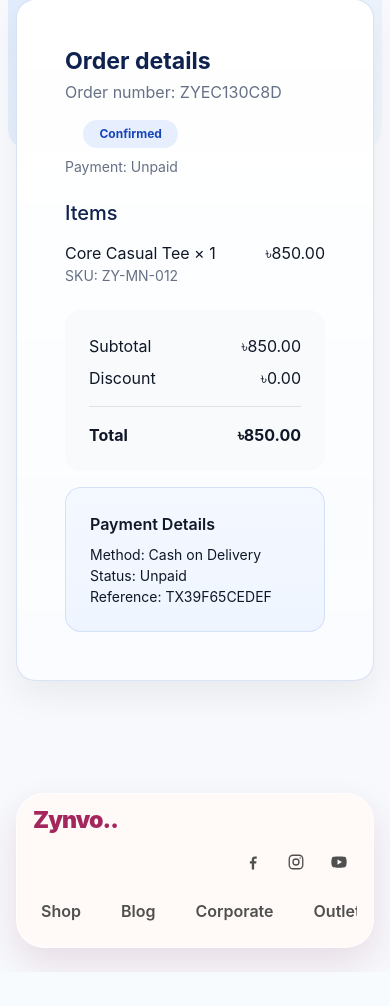
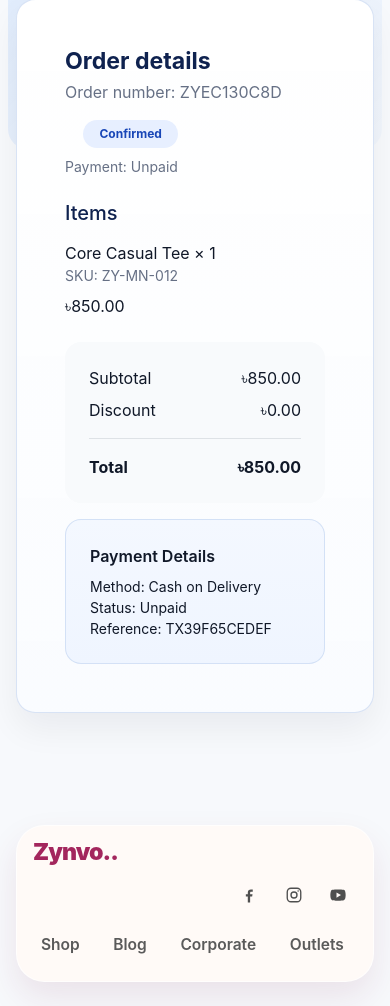
Before and after one commit to nur949/ecommerce, a Django app: a page that uses templates/includes/footer.html in a window 390 px wide. Shown: the part 1398-2404 px from the top of the page. Before the commit the page ends 2369 px from the top, so only its background shows below. Run offline with Django 5.2, Linux system fonts and the light colour scheme; data comes from the database, SQL or seed files in the repository; some libraries are stand-ins or nearby versions.

Commit message:
updated project files

```diff
--- a/static/css/styles.css
+++ b/static/css/styles.css
@@ -901,3 +901,93 @@ a { color: inherit; }
     justify-content: flex-end !important;
   }
 }
+
+/* Full responsive pass */
+.shop-toolbar {
+  flex-wrap: wrap;
+  gap: .5rem 1rem;
+}
+
+.checkout-line,
+.order-line,
+.summary-line {
+  gap: .5rem 1rem;
+}
+
+.blog-card-image {
+  height: 210px;
+  object-fit: cover;
+}
+
+.blog-hero-image {
+  max-height: 440px;
+  object-fit: cover;
+}
+
+.payment-option-row input[type='radio'] {
+  flex: 0 0 auto;
+}
+
+.cart-qty-input {
+  width: 84px;
+}
+
+@media (max-width: 991px) {
+  .checkout-line,
+  .order-line {
+    flex-wrap: wrap;
+    align-items: flex-start !important;
+  }
+
+  .checkout-line > .fw-semibold,
+  .order-line > :last-child {
+    width: 100%;
+  }
+
+  .summary-line {
+    flex-wrap: wrap;
+  }
+
+  .payment-option-row {
+    gap: .65rem !important;
+  }
+}
+
+@media (max-width: 767px) {
+  .shop-toolbar h1,
+  .shop-toolbar .h3 {
+    width: 100%;
+  }
+
+  .shop-toolbar > span {
+    font-size: .9rem;
+  }
+
+  .checkout-line > .flex-grow-1,
+  .order-line > :first-child {
+    min-width: 0;
+    width: 100%;
+  }
+
+  .summary-line > span,
+  .summary-line > strong {
+    max-width: 100%;
+    word-break: break-word;
+  }
+
+  .cart-qty-input {
+    width: 72px;
+  }
+
+  .payment-option-row > span {
+    min-width: 0;
+  }
+
+  .blog-card-image {
+    height: 180px;
+  }
+
+  .blog-hero-image {
+    max-height: 280px;
+  }
+}
--- a/templates/catalog/shop.html
+++ b/templates/catalog/shop.html
@@ -14,7 +14,7 @@
             </div>
         </div>
         <div class="col-lg-9">
-            <div class="d-flex justify-content-between align-items-center mb-4">
+            <div class="d-flex justify-content-between align-items-center mb-4 shop-toolbar">
                 <h1 class="h3 m-0">Shop</h1>
                 <span class="text-muted">{{ products|length }} products</span>
             </div>
--- a/templates/core/blog_detail.html
+++ b/templates/core/blog_detail.html
@@ -3,7 +3,7 @@
 {% block content %}
 <section class="container py-5 page-shell">
     <article class="bg-white rounded-5 p-4 p-lg-5 shadow-sm theme-panel">
-        <img src="{{ post.primary_image_url }}" alt="{{ post.title }}" class="w-100 rounded-4 mb-4" style="max-height: 440px; object-fit: cover;">
+        <img src="{{ post.primary_image_url }}" alt="{{ post.title }}" class="w-100 rounded-4 mb-4 blog-hero-image">
         <h1 class="h2 fw-bold mb-3">{{ post.title }}</h1>
         <p class="text-muted mb-4">{{ post.excerpt }}</p>
         {{ post.content|linebreaks }}
--- a/templates/core/blog_index.html
+++ b/templates/core/blog_index.html
@@ -8,7 +8,7 @@
         <div class="col-lg-4">
             <article class="bg-white rounded-5 p-3 shadow-sm h-100 theme-panel">
                 <a href="{{ post.get_absolute_url }}" class="text-decoration-none d-block mb-3">
-                    <img src="{{ post.primary_image_url }}" alt="{{ post.title }}" class="w-100 rounded-4" style="height: 210px; object-fit: cover;">
+                    <img src="{{ post.primary_image_url }}" alt="{{ post.title }}" class="w-100 rounded-4 blog-card-image">
                 </a>
                 <h2 class="h4 mb-2"><a href="{{ post.get_absolute_url }}" class="text-decoration-none">{{ post.title }}</a></h2>
                 <p class="text-muted mb-0">{{ post.excerpt }}</p>
@@ -19,7 +19,7 @@
         <div class="col-lg-4">
             <article class="bg-white rounded-5 p-3 shadow-sm h-100 theme-panel">
                 <a href="{{ post.get_absolute_url }}" class="text-decoration-none d-block mb-3">
-                    <img src="{{ post.primary_image_url }}" alt="{{ post.title }}" class="w-100 rounded-4" style="height: 210px; object-fit: cover;">
+                    <img src="{{ post.primary_image_url }}" alt="{{ post.title }}" class="w-100 rounded-4 blog-card-image">
                 </a>
                 <h2 class="h4 mb-2"><a href="{{ post.get_absolute_url }}" class="text-decoration-none">{{ post.title }}</a></h2>
                 <p class="text-muted mb-0">{{ post.excerpt }}</p>
--- a/templates/includes/footer.html
+++ b/templates/includes/footer.html
@@ -1,23 +1,23 @@
 <footer class="cos-footer-wrap mt-5">
   <div class="container pb-4">
-    <div class="cos-shell cos-footer-shell" style="background:#fffaf7;border:1px solid rgba(255,255,255,.9);border-radius:28px;box-shadow:0 16px 36px rgba(120,20,65,.12);">
-      <div class="cos-row cos-footer-row" style="display:grid;grid-template-columns:auto 1fr auto;align-items:center;column-gap:2rem;padding:1.05rem 1.45rem;">
-        <a href="{% url 'core:home' %}" class="text-decoration-none cos-logo" style="font-size:2rem;font-weight:900;line-height:1;color:#a3265d;letter-spacing:-.04em;white-space:nowrap;">{{ site_settings.site_name }}.</a>
-        <nav class="cos-nav cos-footer-nav" aria-label="Footer" style="display:flex;align-items:center;justify-content:flex-start;gap:1.5rem;min-width:0;white-space:nowrap;">
-          <a href="{% url 'catalog:shop' %}" class="cos-nav-link" style="font-size:1rem;font-weight:600;color:#4f4f4f;text-decoration:none;">Shop</a>
-          <a href="{% url 'core:blog_index' %}" class="cos-nav-link" style="font-size:1rem;font-weight:600;color:#4f4f4f;text-decoration:none;">Blog</a>
-          <a href="{% url 'core:corporate' %}" class="cos-nav-link" style="font-size:1rem;font-weight:600;color:#4f4f4f;text-decoration:none;">Corporate</a>
-          <a href="{% url 'core:outlets' %}" class="cos-nav-link" style="font-size:1rem;font-weight:600;color:#4f4f4f;text-decoration:none;">Outlets</a>
-          <a href="{% url 'orders:tracking' %}" class="cos-nav-link" style="font-size:1rem;font-weight:600;color:#4f4f4f;text-decoration:none;">Track Order</a>
+    <div class="cos-shell cos-footer-shell">
+      <div class="cos-row cos-footer-row">
+        <a href="{% url 'core:home' %}" class="text-decoration-none cos-logo">{{ site_settings.site_name }}.</a>
+        <nav class="cos-nav cos-footer-nav" aria-label="Footer">
+          <a href="{% url 'catalog:shop' %}" class="cos-nav-link">Shop</a>
+          <a href="{% url 'core:blog_index' %}" class="cos-nav-link">Blog</a>
+          <a href="{% url 'core:corporate' %}" class="cos-nav-link">Corporate</a>
+          <a href="{% url 'core:outlets' %}" class="cos-nav-link">Outlets</a>
+          <a href="{% url 'orders:tracking' %}" class="cos-nav-link">Track Order</a>
         </nav>
-        <div class="cos-actions" style="display:inline-flex;align-items:center;justify-content:flex-end;gap:.45rem;flex-shrink:0;">
-          <a href="{{ site_settings.facebook_url|default:'#' }}" class="cos-icon-btn" aria-label="Facebook" style="width:36px;height:36px;border-radius:999px;display:inline-flex;align-items:center;justify-content:center;color:#4f4f4f;background:transparent;border:1px solid transparent;text-decoration:none;overflow:hidden;font-size:0;">
+        <div class="cos-actions">
+          <a href="{{ site_settings.facebook_url|default:'#' }}" class="cos-icon-btn" aria-label="Facebook">
             <svg width="18" height="18" viewBox="0 0 24 24" fill="currentColor"><path d="M13.5 22v-8h2.7l.5-3h-3.2V9.1c0-.9.3-1.6 1.7-1.6H17V4.8c-.3 0-1.3-.1-2.5-.1-2.5 0-4.1 1.5-4.1 4.4V11H7.8v3h2.6v8h3.1Z"/></svg>
           </a>
-          <a href="{{ site_settings.instagram_url|default:'#' }}" class="cos-icon-btn" aria-label="Instagram" style="width:36px;height:36px;border-radius:999px;display:inline-flex;align-items:center;justify-content:center;color:#4f4f4f;background:transparent;border:1px solid transparent;text-decoration:none;overflow:hidden;font-size:0;">
+          <a href="{{ site_settings.instagram_url|default:'#' }}" class="cos-icon-btn" aria-label="Instagram">
             <svg width="18" height="18" viewBox="0 0 24 24" fill="none" stroke="currentColor" stroke-width="1.8"><rect x="3" y="3" width="18" height="18" rx="5"/><circle cx="12" cy="12" r="4"/><circle cx="17.5" cy="6.5" r="1" fill="currentColor" stroke="none"/></svg>
           </a>
-          <a href="{{ site_settings.youtube_url|default:'#' }}" class="cos-icon-btn" aria-label="YouTube" style="width:36px;height:36px;border-radius:999px;display:inline-flex;align-items:center;justify-content:center;color:#4f4f4f;background:transparent;border:1px solid transparent;text-decoration:none;overflow:hidden;font-size:0;">
+          <a href="{{ site_settings.youtube_url|default:'#' }}" class="cos-icon-btn" aria-label="YouTube">
             <svg width="18" height="18" viewBox="0 0 24 24" fill="currentColor"><path d="M21.6 7.2a2.9 2.9 0 0 0-2-2.1C17.8 4.5 12 4.5 12 4.5s-5.8 0-7.6.6a2.9 2.9 0 0 0-2 2.1C1.8 9.1 1.8 12 1.8 12s0 2.9.6 4.8a2.9 2.9 0 0 0 2 2.1c1.8.6 7.6.6 7.6.6s5.8 0 7.6-.6a2.9 2.9 0 0 0 2-2.1c.6-1.9.6-4.8.6-4.8s0-2.9-.6-4.8ZM10 15.5v-7l6 3.5-6 3.5Z"/></svg>
           </a>
         </div>
--- a/templates/orders/cart.html
+++ b/templates/orders/cart.html
@@ -18,7 +18,7 @@
                     <form action="{% url 'catalog:update_cart' %}" method="post" class="d-flex align-items-center gap-2">
                         {% csrf_token %}
                         <input type="hidden" name="item_key" value="{{ item.key }}">
-                        <input type="number" name="quantity" value="{{ item.quantity }}" min="1" class="form-control" style="width:84px;">
+                        <input type="number" name="quantity" value="{{ item.quantity }}" min="1" class="form-control cart-qty-input">
                         <button class="btn btn-sm btn-outline-primary rounded-pill">Update</button>
                     </form>
                     <div class="fw-semibold">৳{{ item.total }}</div>
@@ -30,8 +30,8 @@
         <div class="col-lg-4">
             <div class="bg-white rounded-5 p-4 shadow-sm sticky-sidebar theme-panel">
                 <h2 class="h4 mb-4">Summary</h2>
-                <div class="d-flex justify-content-between mb-2"><span>Subtotal</span><strong>৳{{ subtotal }}</strong></div>
-                <div class="d-flex justify-content-between mb-4"><span>Shipping</span><span>Calculated at checkout</span></div>
+                <div class="d-flex justify-content-between summary-line mb-2"><span>Subtotal</span><strong>৳{{ subtotal }}</strong></div>
+                <div class="d-flex justify-content-between summary-line mb-4"><span>Shipping</span><span>Calculated at checkout</span></div>
                 <a href="{% url 'orders:checkout' %}" class="btn btn-primary w-100 rounded-pill">Proceed to Checkout</a>
             </div>
         </div>
--- a/templates/orders/order_detail.html
+++ b/templates/orders/order_detail.html
@@ -17,7 +17,7 @@
             <div class="col-lg-7">
                 <h2 class="h5 mb-3">Items</h2>
                 {% for item in order.items.all %}
-                <div class="d-flex justify-content-between {% if not forloop.last %}border-bottom pb-2 mb-2{% endif %}">
+                <div class="d-flex justify-content-between order-line {% if not forloop.last %}border-bottom pb-2 mb-2{% endif %}">
                     <div>
                         <div>{{ item.product_name }} × {{ item.quantity }}</div>
                         <div class="text-muted small">SKU: {{ item.sku }}</div>
@@ -28,9 +28,9 @@
             </div>
             <div class="col-lg-5">
                 <div class="bg-slate-50 rounded-4 p-4 mb-3">
-                    <div class="d-flex justify-content-between mb-2"><span>Subtotal</span><span>৳{{ order.subtotal }}</span></div>
-                    <div class="d-flex justify-content-between mb-2"><span>Discount</span><span>৳{{ order.discount }}</span></div>
-                    <div class="d-flex justify-content-between fw-bold border-top pt-3 mt-3"><span>Total</span><span>৳{{ order.total }}</span></div>
+                    <div class="d-flex justify-content-between summary-line mb-2"><span>Subtotal</span><span>৳{{ order.subtotal }}</span></div>
+                    <div class="d-flex justify-content-between summary-line mb-2"><span>Discount</span><span>৳{{ order.discount }}</span></div>
+                    <div class="d-flex justify-content-between summary-line fw-bold border-top pt-3 mt-3"><span>Total</span><span>৳{{ order.total }}</span></div>
                 </div>
                 <div class="bg-slate-50 rounded-4 p-4 theme-soft">
                     <div class="fw-semibold mb-2">Payment Details</div>
```
Also changed, not shown: templates/orders/checkout.html (+4 -4 lines), templates/orders/payment.html (+5 -5 lines), templates/orders/payment_complete.html (+4 -4 lines).
